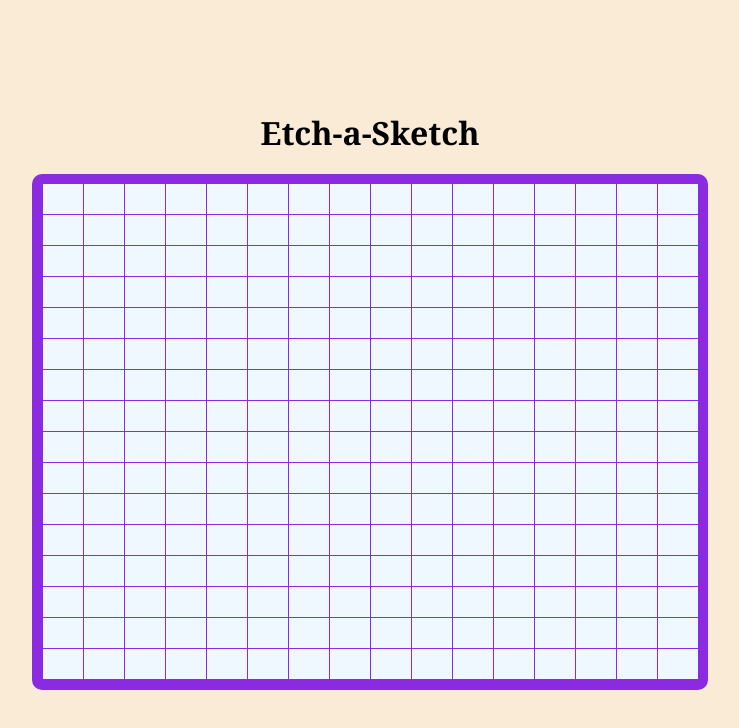
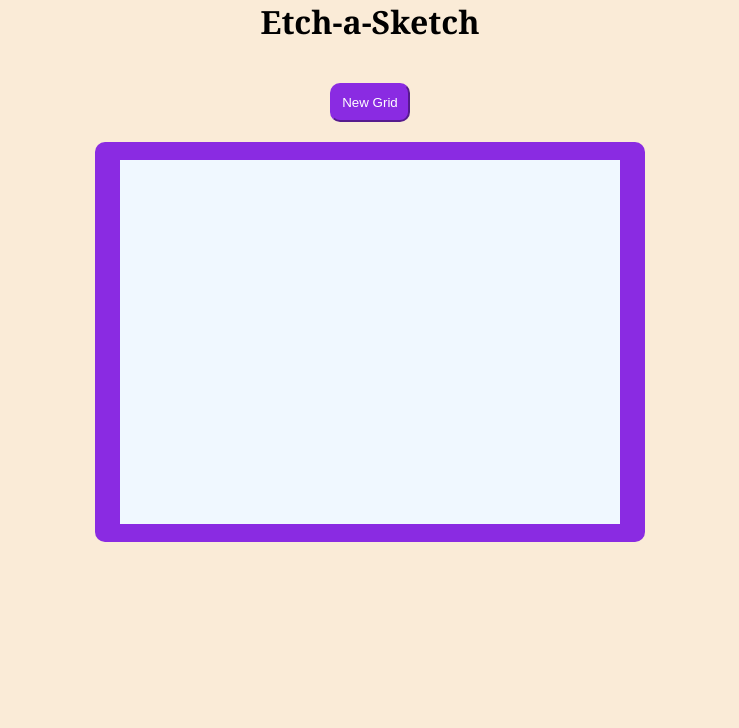
Before and after one commit to debbie1505/Etch-a-Sketch, a plain HTML site: page index.html in a window 1280 px wide. Shown: the whole page, without its empty margins (270-1009 px from the left). Drawn offline with Linux system fonts and the light colour scheme.

Commit message:
Done with the project
Implemented the javascript that changes the color of the boxes when
the mouse enter the box. Made sure the size of the box remained the same
even though the amount of box increase. Also implemented the prompt method
that asks the user for the size and then the size changes based on the
user's input.

```diff
--- a/index.html
+++ b/index.html
@@ -9,6 +9,7 @@
   </head>
   <body>
     <h1>Etch-a-Sketch</h1>
+    <button class="myButton">New Grid</button>
     <div class="grid-container"></div>
   </body>
 </html>
--- a/script.js
+++ b/script.js
@@ -1,15 +1,52 @@
 document.addEventListener("DOMContentLoaded", function () {
-  const gridContainer = document.querySelector(".grid-container");
+  function createGrid(sides) {
+    const gridContainer = document.querySelector(".grid-container");
+    gridContainer.innerHTML = ""; // Clear the existing grid
 
-  for (let i = 0; i < 16; i++) {
-    const gridRow = document.createElement("div");
-    gridRow.classList.add("grid-row");
-    for (let j = 0; j < 16; j++) {
-      const gridItems = document.createElement("div");
-      gridItems.classList.add("grid");
-      gridRow.appendChild(gridItems);
+    for (let i = 0; i < sides; i++) {
+      const gridRow = document.createElement("div");
+      gridRow.classList.add("grid-row");
+
+      for (let j = 0; j < sides; j++) {
+        const gridItem = document.createElement("div");
+        gridItem.classList.add("grid");
+        gridRow.appendChild(gridItem);
+
+        //Adjust width and height when sides > 32
+
+        const newWidth = 500 / sides; // Calculate new width
+        const newHeight = 400 / (sides * 1.1); // Calculate new height
+        gridItem.style.width = `${newWidth}px`;
+        gridItem.style.height = `${newHeight}px`;
+
+        // Add event listener for hover effect
+        gridItem.addEventListener("mouseenter", function () {
+          gridItem.classList.add("grid-items-hover");
+        });
+      }
+
+      gridContainer.appendChild(gridRow);
     }
+  }
 
-    gridContainer.appendChild(gridRow);
-  }
+  // Initial grid creation
+  createGrid(16);
+
+  const btn = document.querySelector(".myButton");
+  btn.addEventListener("click", function () {
+    let userInput = prompt(
+      "How many squares by side for the new grid (max: 100): "
+    );
+    userInput = parseInt(userInput, 10);
+
+    let sides = 0;
+
+    // Validate user input
+    if (!isNaN(userInput) && userInput > 0 && userInput <= 100) {
+      sides = userInput;
+      createGrid(sides);
+    } else {
+      alert("Invalid input. Please enter a number between 1 and 100.");
+    }
+  });
 });
--- a/styles.css
+++ b/styles.css
@@ -9,20 +9,18 @@
   flex-direction: column;
   justify-content: center;
   align-items: center;
-  height: 100vh;
+  height: 100%;
+
   font-family: Cambria, Cochin, Georgia, Times, "Times New Roman", serif;
   background-color: antiquewhite;
 }
 .grid {
-  width: 100px;
-  height: 100px;
   background-color: aliceblue;
-  margin: 0.5px;
-  width: 40px;
-  height: 30px;
+  border: 1px black;
   transition: transform 0.3s ease;
   display: flex;
 }
+
 .grid:hover {
   transform: translate(1px, 1px);
   background-color: black;
@@ -31,15 +29,31 @@
 .grid-row {
   display: flex;
 }
-
 .grid-container {
   display: flex;
   flex-direction: column;
-  padding: 10px;
   background-color: blueviolet;
   border-radius: 10px;
+  width: 550px;
+  height: 400px;
+  justify-content: center;
+  align-items: center;
+}
+
+.grid-items-hover {
+  background-color: black;
 }
 
 h1 {
   margin-bottom: 20px;
 }
+
+.myButton {
+  background-color: blueviolet;
+  padding: 10px;
+  border-radius: 10px;
+  border-color: blueviolet;
+  color: white;
+  font-weight: 200;
+  margin: 20px;
+}
```
